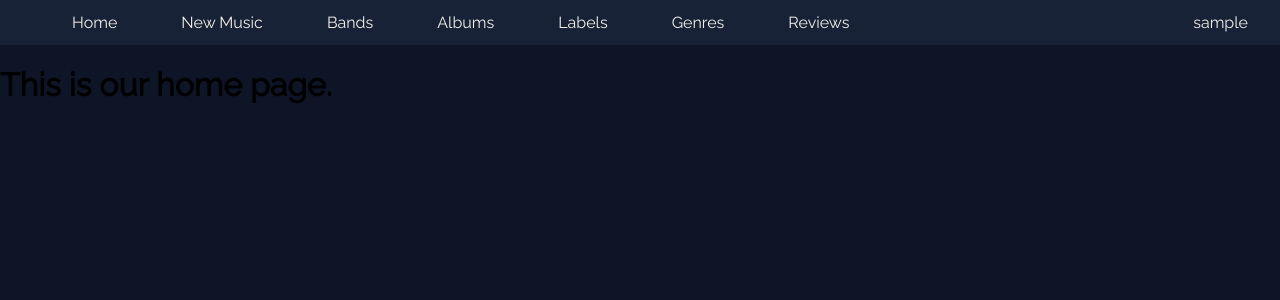
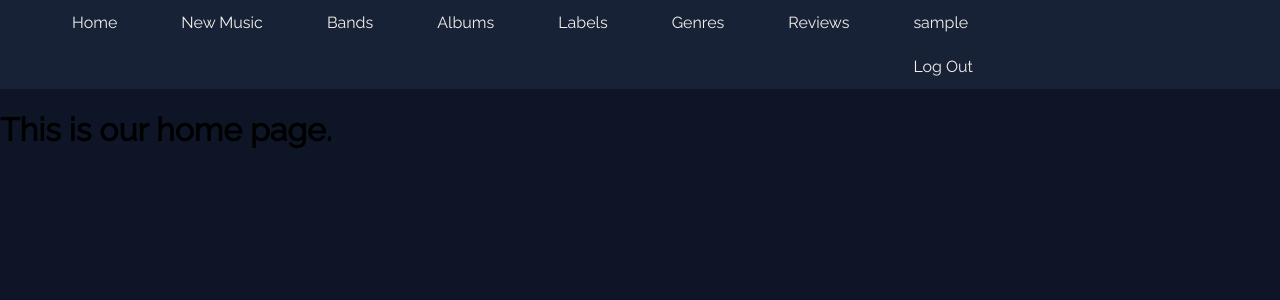
Before and after one commit to panpusto/music_base_v2, a Django app: page / in a window 1280 px wide. Shown: the top 300 px of the page. Run offline with Django 4.2, Linux system fonts and the light colour scheme; the visitor is signed in with stand-in values (Sample User, id 1).

Commit message:
add login/logout/profile buttons

```diff
--- a/templates/_base.html
+++ b/templates/_base.html
@@ -39,9 +39,14 @@
                     <a class="navbar-link" href="#">Reviews</a></li>
                 </li>
                 {% if user.is_authenticated %}
-                <li class="navbar-item-log">
-                    <a class="navbar-link" href="#">{{ user.username }}</a></li>
-                </li>
+                <div class="dropdown">
+                    <li class="navbar-item-log">
+                        <a class="navbar-link" href="#">{{ user.username }}</a></li>
+                    </li>
+                    <li class="navbar-item-log dropdown-content">
+                        <a class="navbar-link" href="{% url 'logout' %}">Log Out</a></li>
+                    </li>
+                </div>
                 {% else %}
                 <li class="navbar-item-log">
                     <a class="navbar-link" href="{% url 'login' %}">Log In</a></li>
```
